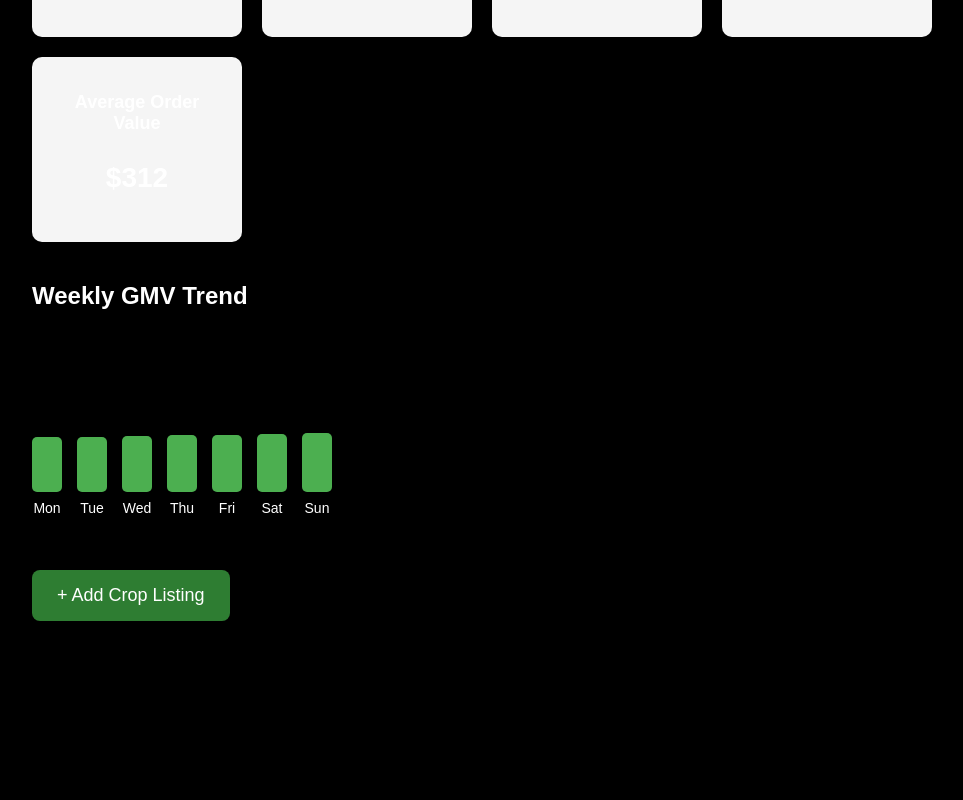
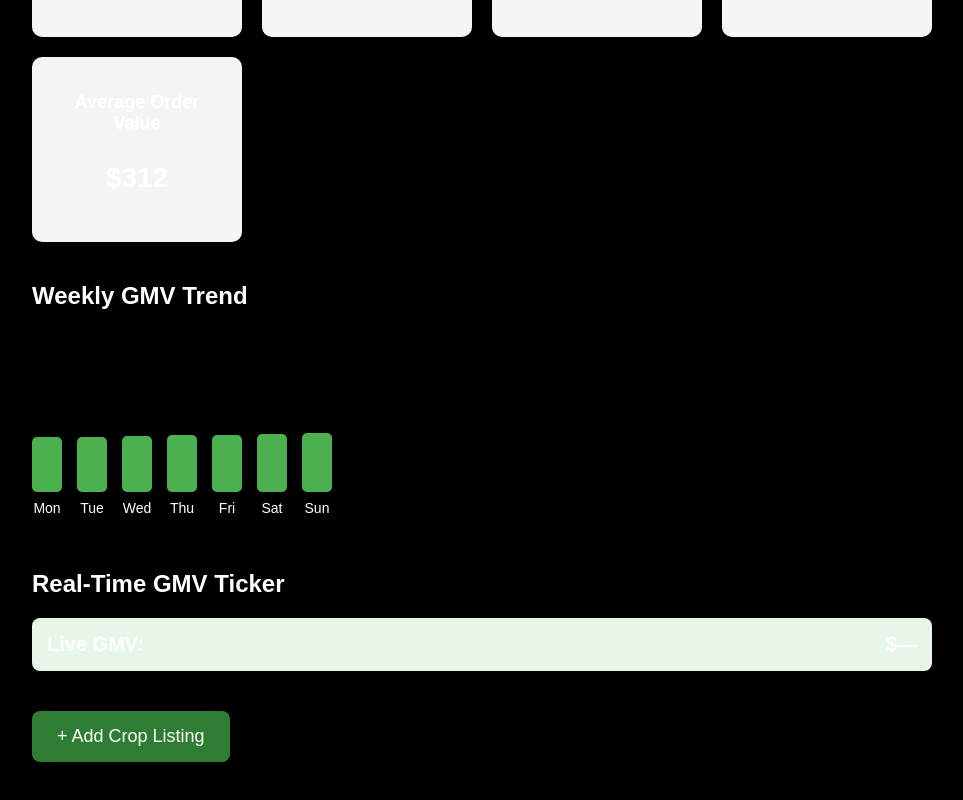
Before and after one commit to Maydaymovers/tfarms-frontend, a Next.js app: page /gmv-dashboard in a window 1280 px wide. Shown: the part 302-1102 px from the top of the page, without its empty margins (158-1121 px from the left). Before the commit the page ends 963 px from the top, so only its background shows below. Built offline with nearby package versions, Linux system fonts and the light colour scheme; no server answers.

Commit message:
Add real-time GMV ticker to dashboard

```diff
--- a/app/gmv-dashboard/page.tsx
+++ b/app/gmv-dashboard/page.tsx
@@ -4,6 +4,7 @@ import React, { useEffect, useState } from "react";
 
 export default function GMVDashboard() {
   const [gmv, setGmv] = useState<any>(null);
+  const [ticker, setTicker] = useState<any>(null);
 
   useEffect(() => {
     async function load() {
@@ -12,6 +13,19 @@ export default function GMVDashboard() {
       setGmv(data);
     }
     load();
+  }, []);
+
+  useEffect(() => {
+    async function loadTicker() {
+      const res = await fetch("/api/gmv/ticker");
+      const data = await res.json();
+      setTicker(data);
+    }
+
+    loadTicker();
+    const interval = setInterval(loadTicker, 5000);
+
+    return () => clearInterval(interval);
   }, []);
 
   if (!gmv) {
@@ -69,9 +83,13 @@ export default function GMVDashboard() {
         ))}
       </div>
 
-      <button style={styles.ctaButton}>
-        + Add Crop Listing
-      </button>
+      <h2 style={styles.chartTitle}>Real-Time GMV Ticker</h2>
+      <div style={styles.tickerBox}>
+        <span>Live GMV:</span>
+        <span>${ticker ? ticker.gmv.toLocaleString() : "—"}</span>
+      </div>
+
+      <button style={styles.ctaButton}>+ Add Crop Listing</button>
     </div>
   );
 }
@@ -138,6 +156,17 @@ const styles = {
     marginTop: "8px",
     fontSize: "14px",
   },
+  tickerBox: {
+    padding: "15px",
+    backgroundColor: "#e8f5e9",
+    borderRadius: "8px",
+    marginBottom: "40px",
+    display: "flex",
+    justifyContent: "space-between",
+    fontSize: "20px",
+    fontWeight: "bold",
+    boxShadow: "0 2px 6px rgba(0,0,0,0.1)",
+  },
   ctaButton: {
     padding: "15px 25px",
     fontSize: "18px",
```
